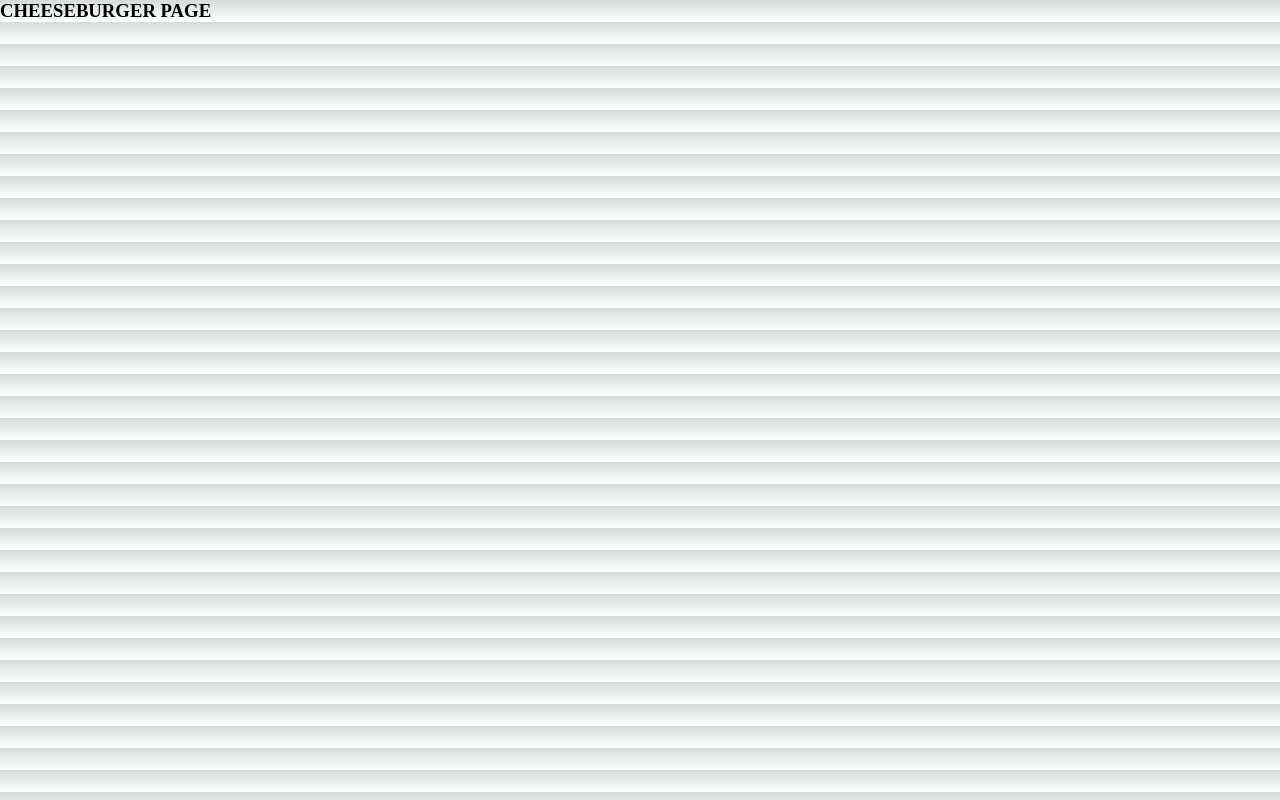
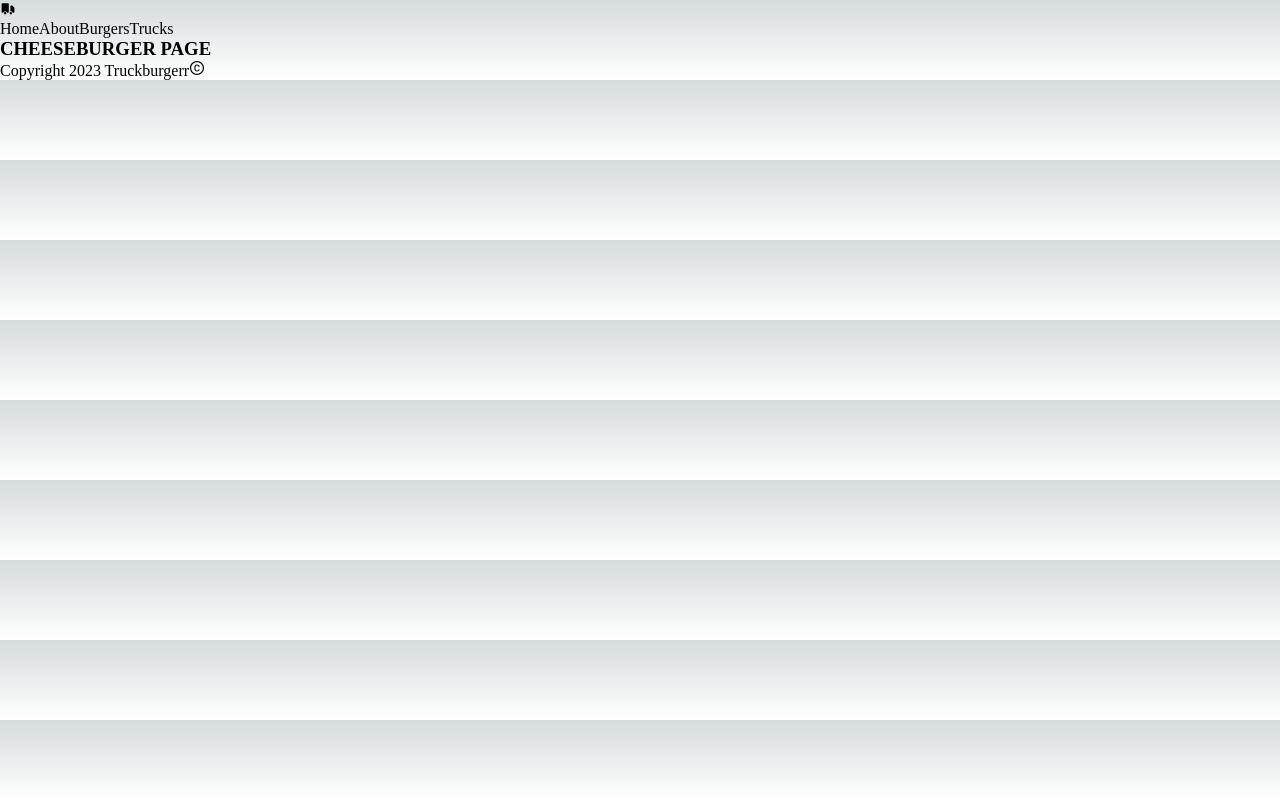
Before and after one commit to vilcinskij/CMR, a Next.js app: page /burgers/cheesburger in a window 1280 px wide. Built offline with nearby package versions, Linux system fonts and the light colour scheme.

Commit message:
ad layout props

```diff
--- /dev/null
+++ b/components/layout.js
@@ -0,0 +1,16 @@
+import Footer from "./footer";
+import Header from "./header";
+
+
+const Layout = ({ children }) => {
+    return (
+
+        <div className="content">
+            <Header />
+            {children}
+            <Footer />
+        </div>
+    )
+}
+
+export default Layout;
--- a/pages/_app.js
+++ b/pages/_app.js
@@ -1,5 +1,10 @@
+import Layout from '@/components/layout'
 import '@/styles/globals.css'
 
 export default function App({ Component, pageProps }) {
-  return <Component {...pageProps} />
+  return (
+    <Layout>
+      <Component {...pageProps} />
+    </Layout>
+  )
 }
--- a/pages/index.js
+++ b/pages/index.js
@@ -2,8 +2,6 @@
 import Image from 'next/image'
 import { Inter } from 'next/font/google'
 import styles from '@/styles/Home.module.css'
-import Header from '@/components/header'
-import Footer from '@/components/footer'
 import Link from 'next/link'
 
 const inter = Inter({ subsets: ['latin'] })
@@ -11,10 +9,8 @@
 export default function Home() {
   return (
     <div>
-      <Header />
       <h1>CMR generator</h1>
       <Link href='burgers'>ALL BURGERRS</Link>
-      <Footer />
     </div>
   )
 }
```
